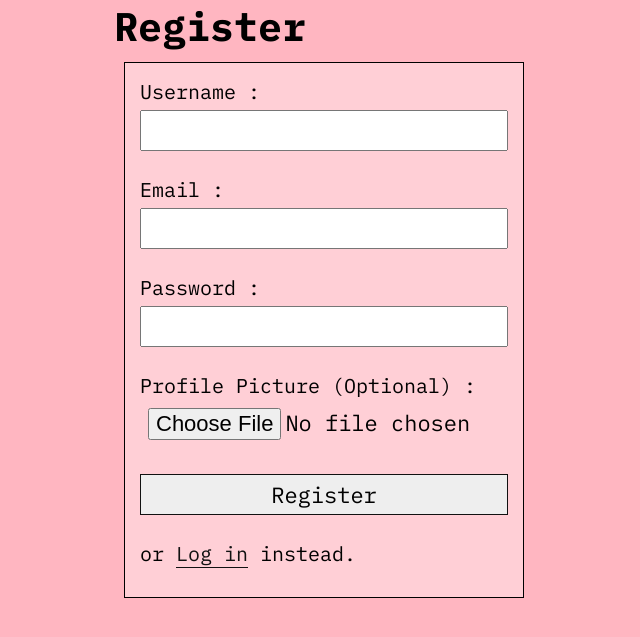
After one commit to borishangh/mad1_proj, a Flask app: page /register in a window 1280 px wide. The commit adds this page. Shown: the top 637 px of the page, without its empty margins (316-956 px from the left). Run offline with Flask 3, Linux system fonts and the light colour scheme.

Commit message:
added login/reg

```diff
--- /dev/null
+++ b/index_routes.py
@@ -0,0 +1 @@
+import routes
--- a/routes.py
+++ b/routes.py
@@ -1,9 +1,92 @@
-from flask import flask, render_template, redirect, request, url_for, flash
+import os, uuid
+from functools import wraps
+from flask import Flask, render_template, request, redirect, url_for, flash, session
 
-from models import db, User, Album, Song, Rating
+from models import db, User, Song, Album, Rating
 from app import app
 
 
+def auth_required(func):
+    @wraps(func)
+    def inner(*args, **kwargs):
+        if "user_id" not in session:
+            print("hi")
+            flash("please login to continue", "warning")
+            return redirect(url_for("login"))
+        return func(*args, **kwargs)
+
+    return inner
+
+
 @app.route("/")
+@auth_required
 def index():
-    return render_template("index.html")
+    print("hi")
+    user = User.query.get(session["user_id"])
+    return render_template("index.html", user=user)
+
+
+@app.route("/login")
+def login():
+    return render_template("login.html")
+
+
+@app.route("/login", methods=["POST"])
+def login_post():
+    username = request.form.get("username")
+    password = request.form.get("password")
+    user = User.query.filter_by(username=username).first()
+
+    if username == "" and password == "":
+        flash("username or password cannot be empty", "danger")
+        return redirect(url_for("login"))
+
+    if not user:
+        flash("user doesnot exist", "danger")
+        return redirect(url_for("login"))
+
+    if not user.check_password(password):
+        flash("incorrect password", "danger")
+        return redirect(url_for("login"))
+
+    session["user_id"] = user.id
+    return redirect(url_for("index"))
+
+
+@app.route("/register")
+def register():
+    return render_template("register.html")
+
+
+@app.route("/register", methods=["post"])
+def register_post():
+    username = request.form.get("username")
+    email = request.form.get("email")
+    password = request.form.get("password")
+
+    if username == "" or password == "" or email == "":
+        flash("username, email or password cannot be empty", "danger")
+        return redirect(url_for("register"))
+
+    if User.query.filter_by(username=username).first():
+        flash("username already exists", "danger")
+        return redirect(url_for("register"))
+
+    if User.query.filter_by(email=email).first():
+        flash("Someone with that email already exists", "danger")
+        return redirect(url_for("register"))
+
+    user = User(username=username, email=email, password=password)
+    pfp_file = request.files["pfp"]
+    if pfp_file:
+        pfp_url = os.path.join(
+            app.config["UPLOAD_FOLDER"], "accounts", str(uuid.uuid4().hex) + "_pfp.jpg"
+        )
+        # save_img(pfp_file, pfp_url)
+        user.pfp_url = pfp_url
+
+    db.session.add(user)
+    db.session.commit()
+
+    flash("User successfully registered", "success")
+    return redirect(url_for("index"))
--- /dev/null
+++ b/static/styles/style.css
@@ -0,0 +1,56 @@
+* {
+    margin: 0;
+    padding: 0;
+    box-sizing: border-box;
+    font-family: 'IBM Plex Mono', monospace;
+}
+
+body {
+    background: lightpink;
+    width: fit-content;
+    margin: auto;
+    font-size: 20px;
+}
+
+a {
+    color: #111;
+    text-decoration: none;
+    border-bottom: 1px solid #111;
+}
+
+a:hover {
+    font-style: italic;
+}
+
+button,
+input[type="submit"] {
+    background: #eee;
+    padding: 5px 12px;
+    border: 1px solid #111;
+    border-radius: 0;
+}
+
+button:active,
+input[type="submit"]:active,
+a:active {
+    color: #eee;
+    background: #111;
+}
+
+form {
+    background-color: #fff5;
+    border: 1px solid black;
+    padding: 15px 15px 30px 15px;
+    margin: 10px;
+    max-width: 400px;
+    display: flex;
+    flex-direction: column;
+    gap: 20px;
+}
+
+form input {
+    width: 100%;
+    margin: 5px 0;
+    padding: 4px 8px;
+    font-size: 22px;
+}
--- /dev/null
+++ b/templates/base.html
@@ -0,0 +1,34 @@
+<!DOCTYPE html>
+<html lang="en">
+
+<head>
+    <meta charset="UTF-8">
+    <meta name="viewport" content="width=device-width, initial-scale=1.0">
+    <title>
+        {% block title %}
+        st3am
+        {% endblock %}
+    </title>
+
+    <link rel="preconnect" href="https://fonts.googleapis.com">
+    <link rel="preconnect" href="https://fonts.gstatic.com" crossorigin>
+    <link
+        href="https://fonts.googleapis.com/css2?family=IBM+Plex+Mono:ital,wght@0,100;0,200;0,300;0,400;0,500;0,600;0,700;1,100;1,200;1,300;1,400;1,500;1,600;1,700&display=swap"
+        rel="stylesheet">
+    <link rel="stylesheet" href="static/styles/style.css">
+    {% block style %}
+    {% endblock %}
+
+</head>
+
+<body>
+
+    {% block content %}
+    {% endblock %}
+
+    {% block script %}
+    {% endblock %}
+
+</body>
+
+</html>
--- a/templates/index.html
+++ b/templates/index.html
@@ -7,5 +7,6 @@
 </head>
 <body>
     <h1>homepage</h1>
+    {{user}}
 </body>
 </html>
--- /dev/null
+++ b/templates/register.html
@@ -0,0 +1,30 @@
+{% extends 'base.html' %}
+
+{% block title %}
+st3am | register
+{% endblock %}
+
+{% block content %}
+<h1>Register</h1>
+<form method="post" enctype=multipart/form-data>
+    <label for="username" class="form-label">Username :
+        <input type="text" name="username" class="form-control" id="username" required />
+    </label>
+    <label for="email" class="form-label">Email :
+        <input type="email" name="email" class="form-control" id="email" required />
+    </label>
+    <label for="password" class="form-label">Password :
+        <input type="password" name="password" class="form-control" id="password" required />
+    </label>
+
+    <label for="pfp" class="form-label my-3">Profile Picture <span class="text-muted">(Optional)</span> :
+        <input type="file" name="pfp" class="form-control" id="pfp" accept=".jpg, .jpeg" />
+    </label>
+
+    <input type="submit" value="Register" class="btn btn-success my-3">
+
+    <p class="mt-4">
+        or <a href="/login">Log in</a> instead.
+    </p>
+</form>
+{% endblock %}
```
Also changed, not shown: templates/login.html (added, +22 -0 lines), instance/db.sqlite3.
